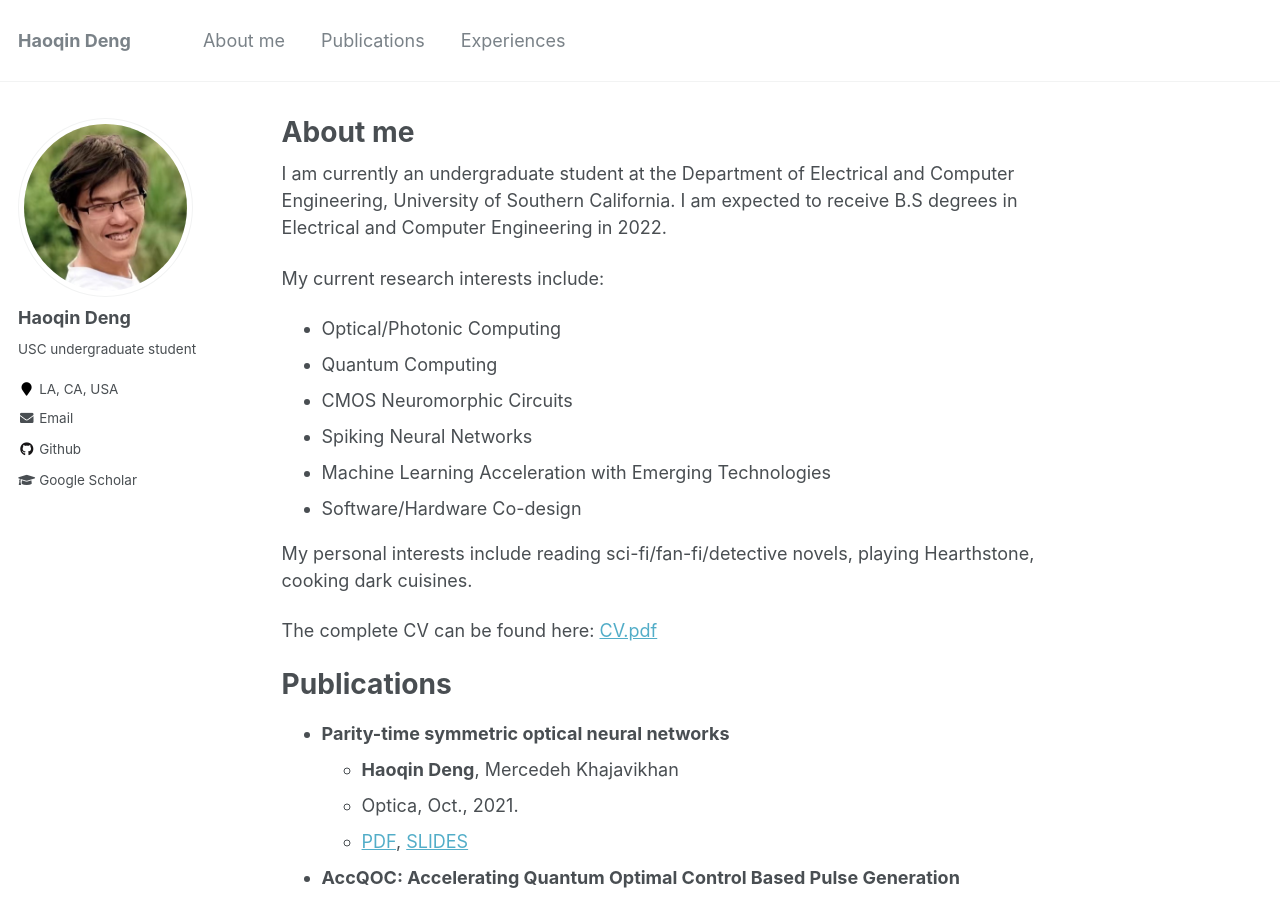
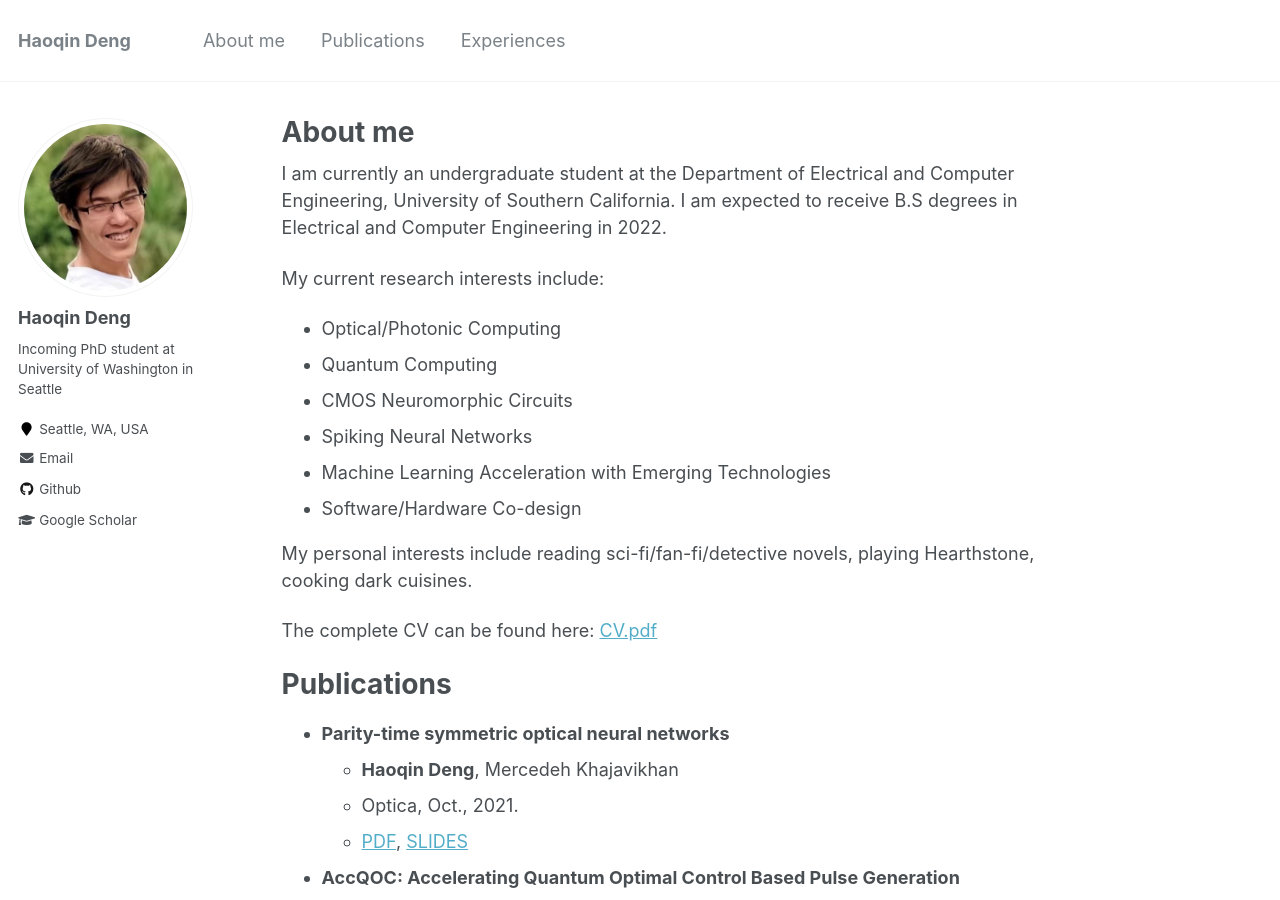
Before and after one commit to haoqindeng/haoqindeng.github.io, a Jekyll site: the page built from _pages/about.md, in a window 1280 px wide and 900 px high. Built offline with Jekyll 4.4.1, drawn with Linux system fonts in a browser that asks for light colours.

Commit message:
Update _config.yml

```diff
--- a/_config.yml
+++ b/_config.yml
@@ -82,12 +82,12 @@ analytics:
 author:
   name             : "Haoqin Deng"
   avatar           : "profile.jpg"
-  bio              : "USC undergraduate student"
-  location         : "LA, CA, USA"
+  bio              : "Incoming PhD student at University of Washington in Seattle"
+  location         : "Seattle, WA, USA"
   employer         :
   # pubmed           :
   googlescholar    : "https://scholar.google.com/scholar?hl=en&as_sdt=0%2C5&q=Haoqin+Deng&btnG="
-  email            :  "haoqinde@usc.edu"
+  email            :  "haoqinde@uw.edu"
   researchgate     :  # example: "https://www.researchgate.net/profile/yourprofile"
   uri              :
   bitbucket        :
```
